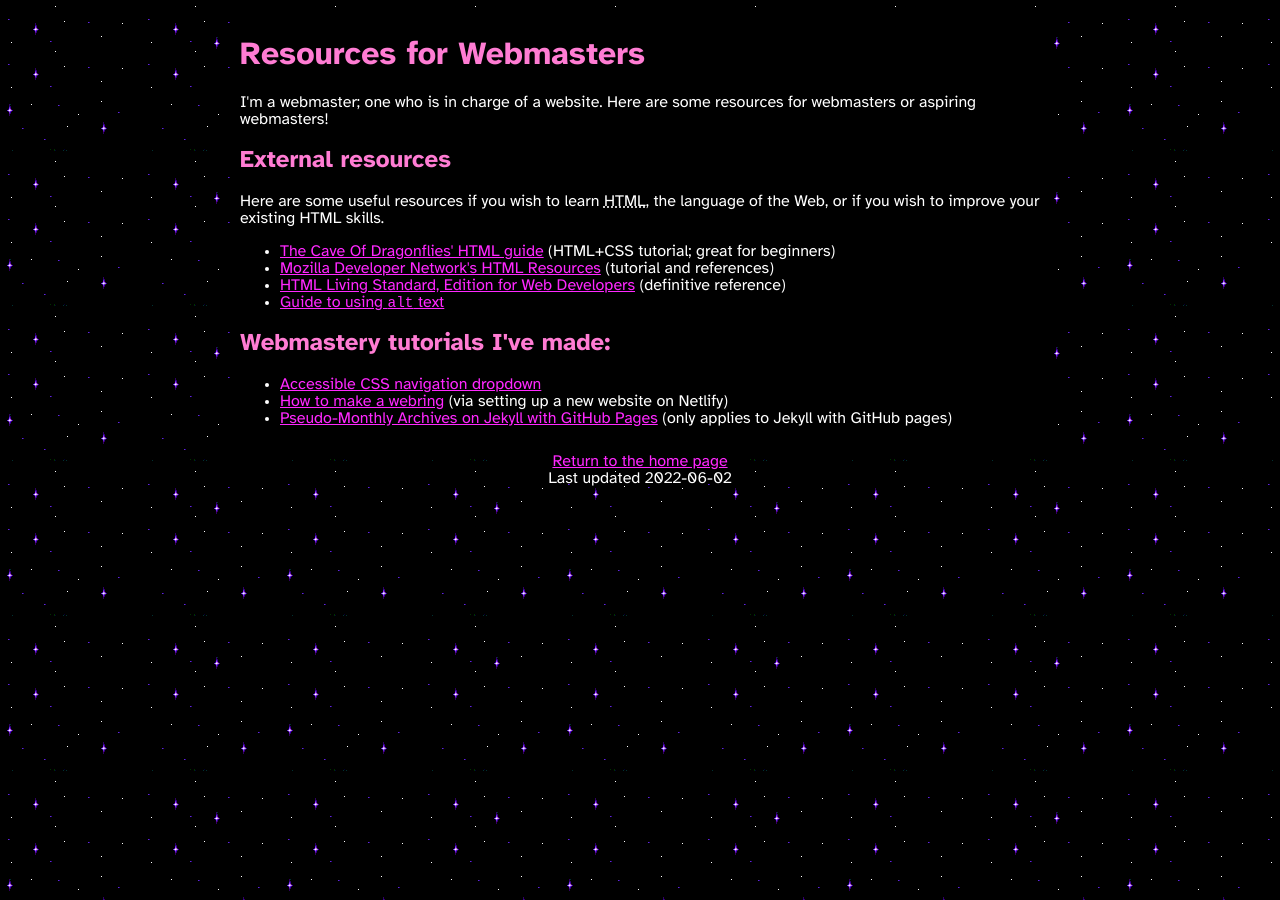
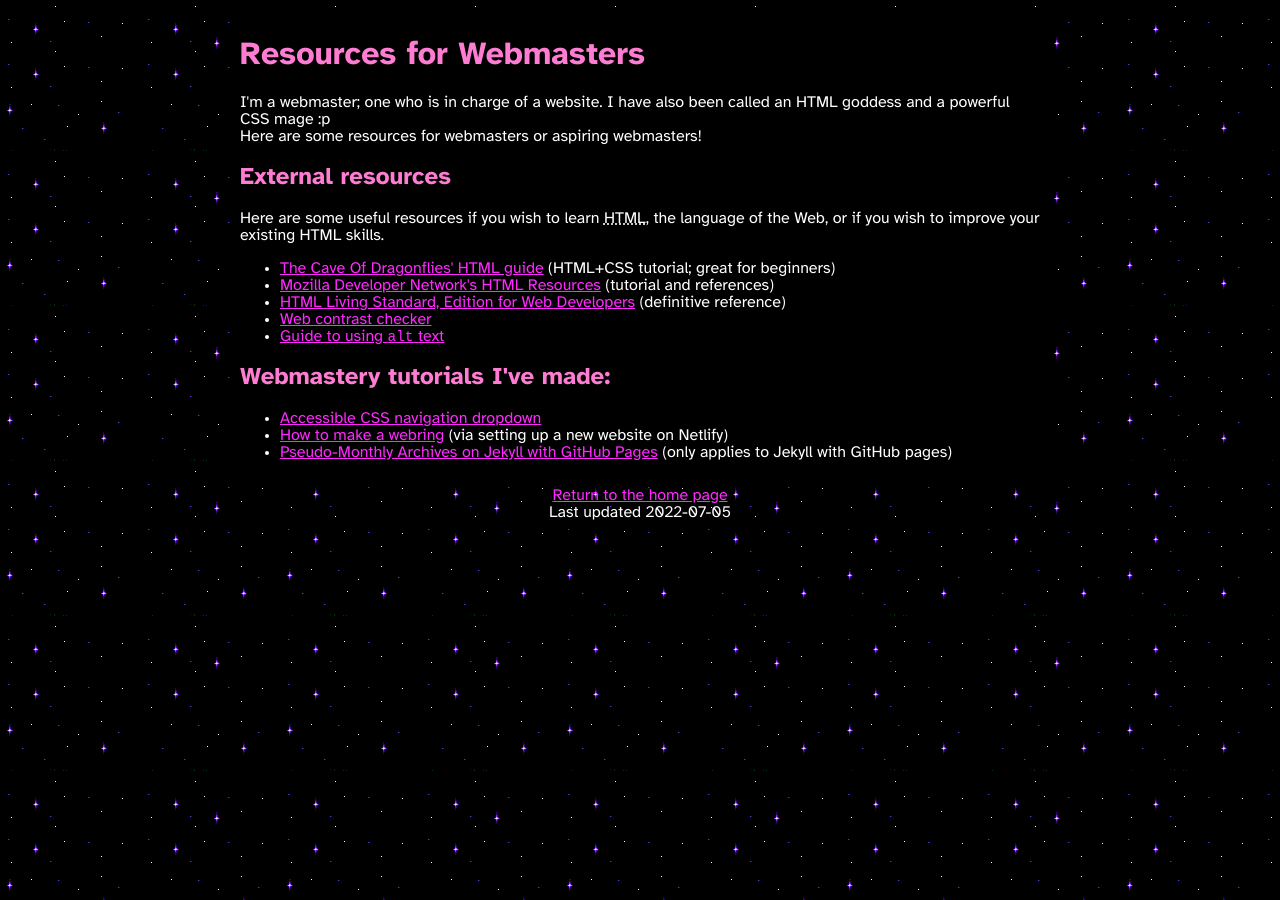
Before and after one commit to mincerafter42/mincerafter42.github.io, a Jekyll site: the page built from webmastery.md, in a window 1280 px wide. Built offline with Jekyll 4.4.1, drawn with Linux system fonts in a browser that asks for light colours.

Commit message:
Updated webmastery page

```diff
--- a/webmastery.md
+++ b/webmastery.md
@@ -1,10 +1,11 @@
 ---
 title: Webmastery
 layout: default
-last_modified_at: 2022-06-02
+last_modified_at: 2022-07-05
 ---
 # Resources for Webmasters
-I'm a webmaster; one who is in charge of a website. Here are some resources for webmasters or aspiring webmasters!
+I'm a webmaster; one who is in charge of a website. I have also been called an HTML goddess and a powerful CSS mage :p
+Here are some resources for webmasters or aspiring webmasters!
 
 ## External resources
 Here are some useful resources if you wish to learn <abbr title="HyperText Markup Language">HTML</abbr>, the language of the Web, or if you wish to improve your existing HTML skills.
@@ -12,6 +13,7 @@ Here are some useful resources if you wish to learn <abbr title="HyperText Marku
 - [The Cave Of Dragonflies' HTML guide](https://www.dragonflycave.com/html-guide) (HTML+CSS tutorial; great for beginners)
 - [Mozilla Developer Network's HTML Resources](https://developer.mozilla.org/en-US/docs/Web/HTML) (tutorial and references)
 - [HTML Living Standard, Edition for Web Developers](https://html.spec.whatwg.org/dev/) (definitive reference)
+- [Web contrast checker](https://contrastchecker.com)
 - [Guide to using `alt` text](https://www.w3.org/WAI/tutorials/images/)
 
 ## Webmastery tutorials I've made:
```
